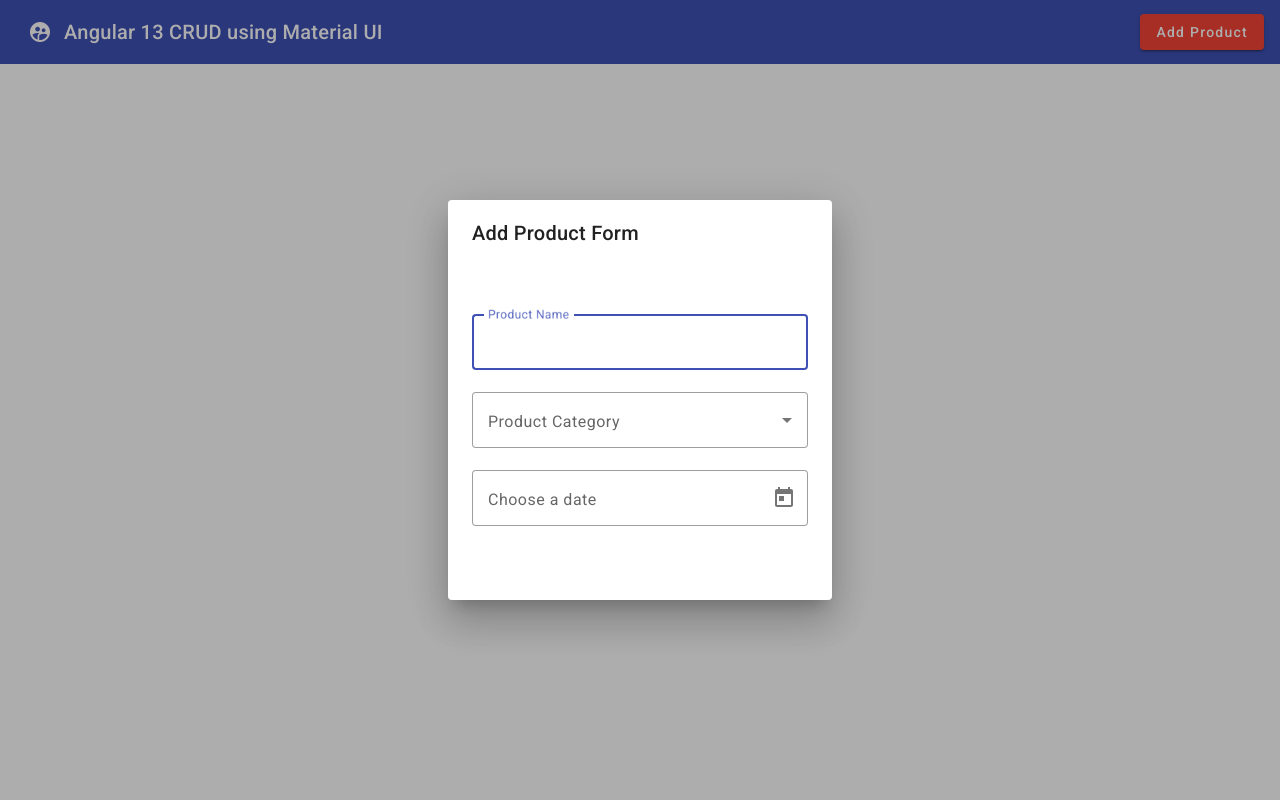
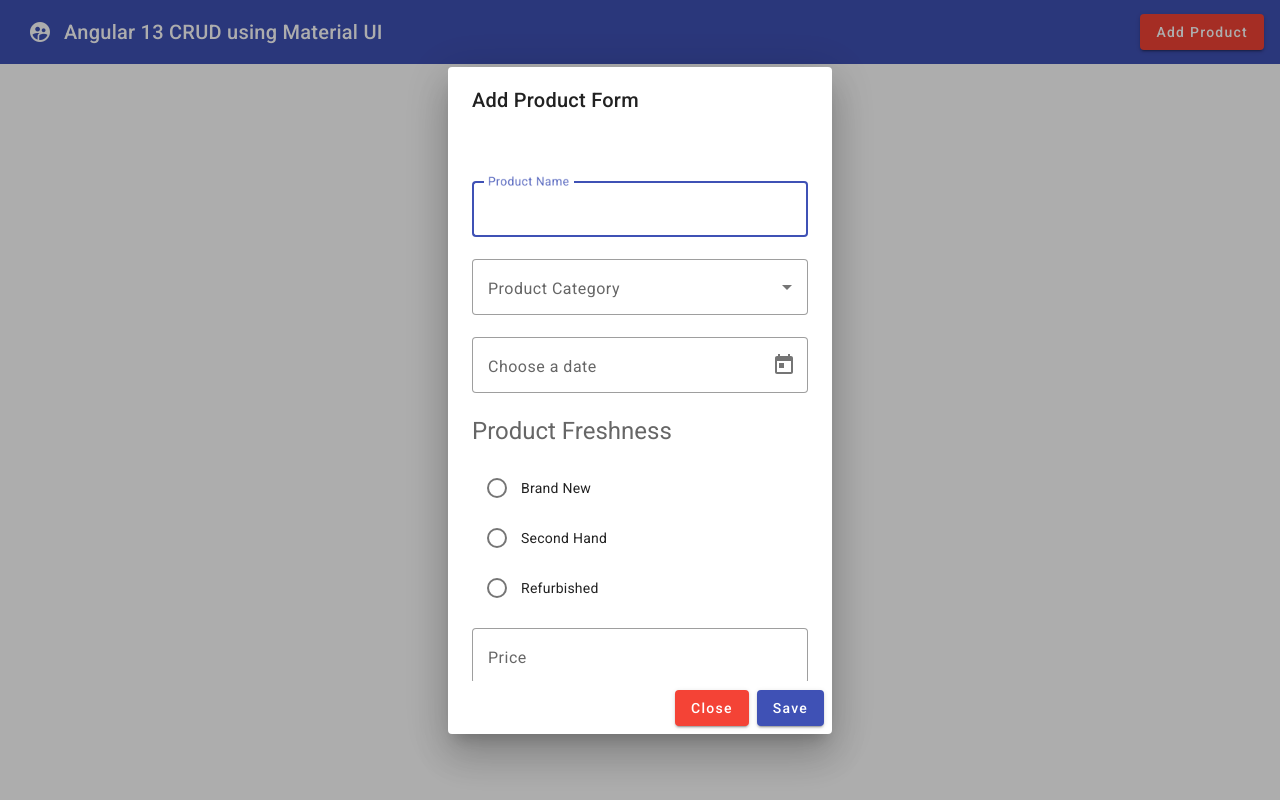
Before and after one commit to rohanthorat/Angular13-CRUD, an Angular app: page / in a window 1280 px wide. Both pictures are taken after a click on the button "Add Product". Built offline with nearby package versions, Linux system fonts and the light colour scheme.

Commit message:
adding radio button, nput and save-cancel button on dialog

```diff
--- a/src/app/app.component.ts
+++ b/src/app/app.component.ts
@@ -17,8 +17,7 @@
 
   openDialog() {
     this.dialog.open(DialogComponent, {
-      width: '30%',
-      height: '50%'
+      width: '30%'
     });
   }
 }
--- a/src/app/app.module.ts
+++ b/src/app/app.module.ts
@@ -15,6 +15,7 @@
 import { MatSelectModule } from '@angular/material/select';
 import { MatDatepickerModule } from '@angular/material/datepicker';
 import { MatNativeDateModule } from '@angular/material/core';
+import { MatRadioModule } from '@angular/material/radio';
 
 @NgModule({
   declarations: [
@@ -33,7 +34,8 @@
     MatInputModule,
     MatSelectModule,
     MatDatepickerModule,
-    MatNativeDateModule
+    MatNativeDateModule,
+    MatRadioModule
   ],
   providers: [],
   bootstrap: [AppComponent]
--- a/src/app/dialog/dialog.component.html
+++ b/src/app/dialog/dialog.component.html
@@ -1,6 +1,6 @@
 <h1 mat-dialog-title>Add Product Form</h1><br>
 <div mat-dialog-content>
-     <mat-form-field appearance="outline">
+    <mat-form-field appearance="outline">
         <mat-label>Product Name</mat-label>
         <input matInput placeholder="Name">
     </mat-form-field>
@@ -18,4 +18,22 @@
         <mat-datepicker-toggle matIconSuffix [for]="picker"></mat-datepicker-toggle>
         <mat-datepicker #picker></mat-datepicker>
     </mat-form-field>
+    <label for=""><h1>Product Freshness</h1></label>
+    <mat-radio-group class="example-radio-group">
+        <mat-radio-button class="example-radio-button" *ngFor="let fresh of freshnessList" [value]="fresh">
+            {{ fresh }}
+        </mat-radio-button>
+    </mat-radio-group>
+    <mat-form-field appearance="outline">
+        <mat-label>Price</mat-label>
+        <input matInput type="number" placeholder="Price">
+    </mat-form-field>
+    <mat-form-field appearance="outline">
+        <mat-label>Comment</mat-label>
+        <textarea matInput placeholder="Comment"></textarea>
+    </mat-form-field>
 </div>
+<div mat-dialog-actions [align]="'end'">
+    <button mat-raised-button color="warn" mat-dialog-close>Close</button>
+    <button mat-raised-button color="primary">Save</button>
+</div>
--- a/src/app/dialog/dialog.component.scss
+++ b/src/app/dialog/dialog.component.scss
@@ -1,3 +1,14 @@
 mat-form-field {
     width: 100%;
 }
+
+.example-radio-group {
+    display: flex;
+    flex-direction: column;
+    margin: 15px 0;
+    align-items: flex-start;
+}
+
+.example-radio-button {
+  margin: 5px;
+}
--- a/src/app/dialog/dialog.component.ts
+++ b/src/app/dialog/dialog.component.ts
@@ -6,5 +6,5 @@
   styleUrls: ['./dialog.component.scss']
 })
 export class DialogComponent {
-
+  freshnessList = ['Brand New', 'Second Hand', 'Refurbished'];
 }
```
